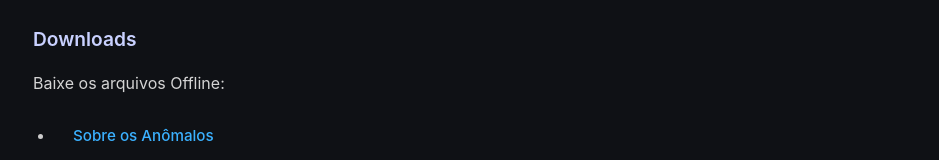
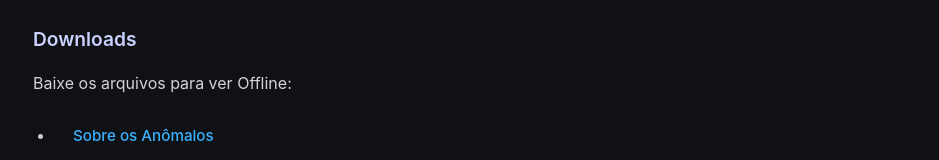
Before and after one commit to FelipeOliverb/Projeto-RPG2, a React (Vite) app: page / in a window 1280 px wide. Shown: the part 2619-2779 px from the top of the page, without its empty margins (157-1096 px from the left). Built offline with nearby package versions, Linux system fonts and the light colour scheme.

Commit message:
oiuewoqe

```diff
--- a/src/pages/Inicio.tsx
+++ b/src/pages/Inicio.tsx
@@ -173,7 +173,7 @@ export default function Inicio() {
 
       <div className="download">
       <h3>Downloads </h3>
-      <p>Baixe os arquivos Offline:</p>
+      <p>Baixe os arquivos para ver Offline:</p>
       <ul>
         <li><a href={AnomalosPDF} download>Sobre os Anômalos</a></li>
         <li><a href={ArquivoPDF} download>Arquivo Instalação Maré Cinza</a></li>
```
